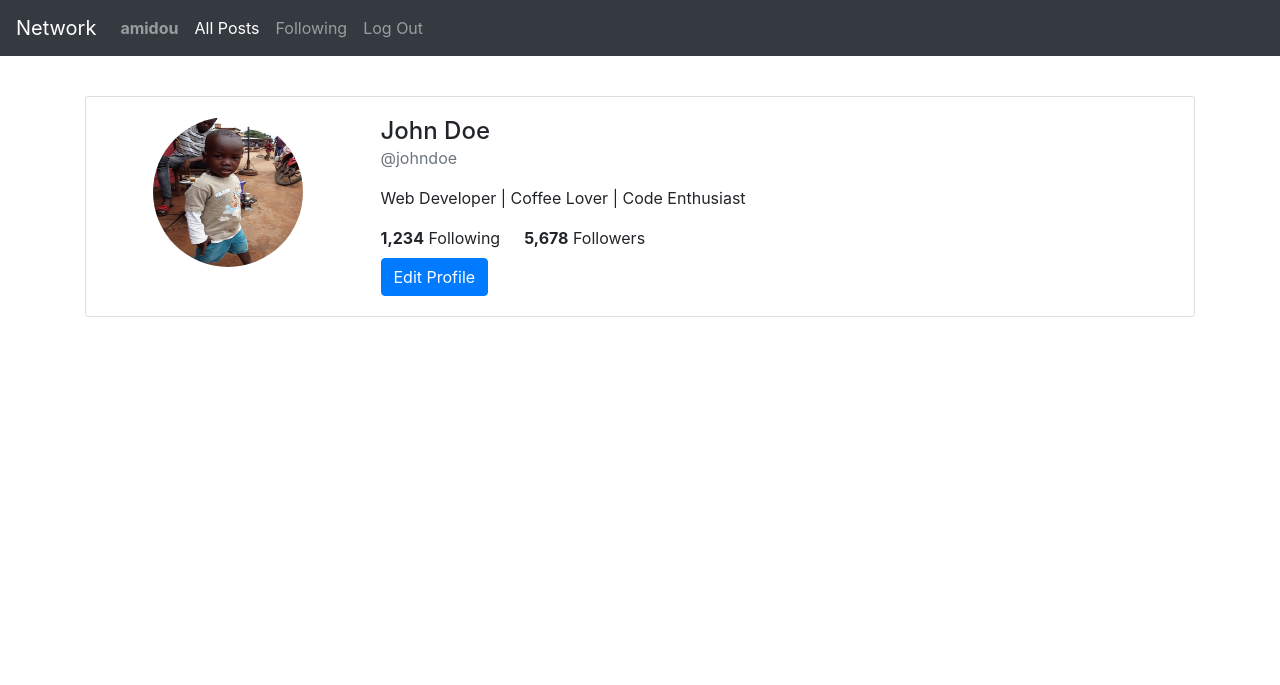
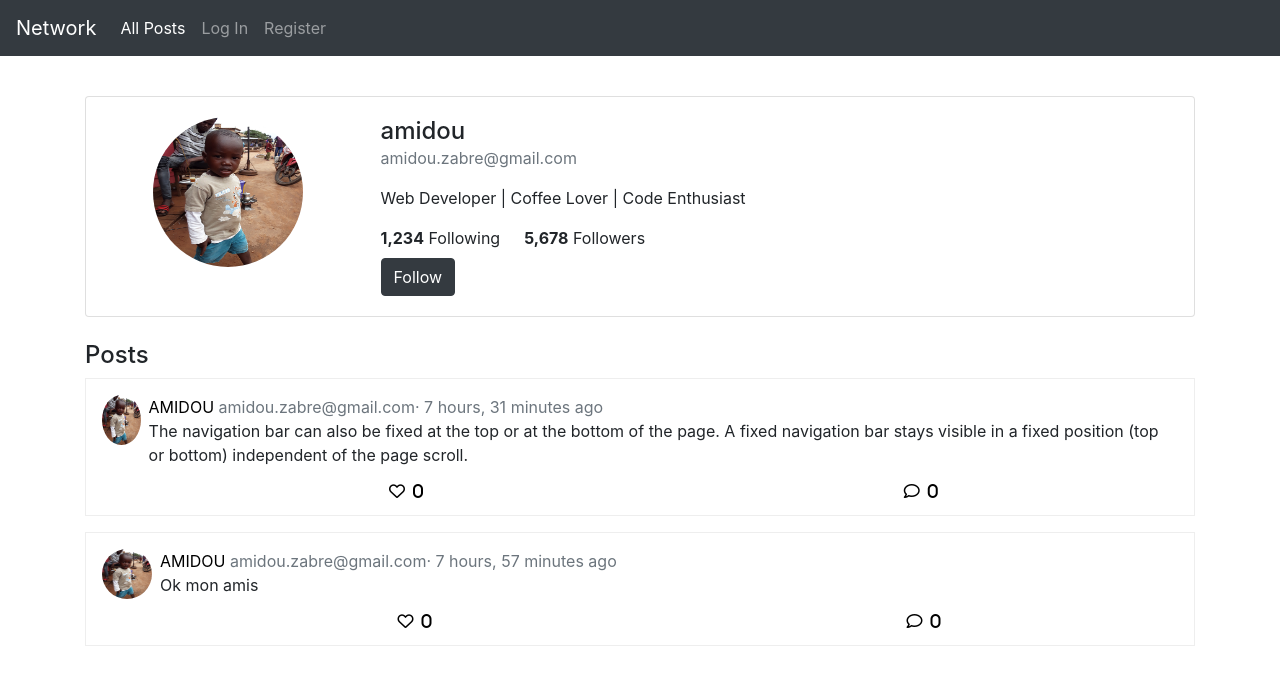
Before and after one commit to amidouzabre/CS50W_Network, a Django app: a page that uses network/templates/network/layout.html in a window 1280 px wide. Shown: the top 685 px of the page. Run offline with Django 3.2, Linux system fonts and the light colour scheme; data comes from the database, SQL or seed files in the repository; both versions use the stored data as it was after the commit; some libraries are stand-ins or nearby versions.

Commit message:
Network->Templates: alter profile.html

```diff
--- a/network/templates/network/layout.html
+++ b/network/templates/network/layout.html
@@ -17,7 +17,7 @@
               <ul class="navbar-nav mr-auto">
                 {% if user.is_authenticated %}
                     <li class="nav-item">
-                        <a class="nav-link" href="#"><strong>{{ user.username }}</strong></a>
+                        <a class="nav-link" href="{% url 'profile' user.username %}"><strong>{{ user.username }}</strong></a>
                     </li>
                 {% endif %}
                 <li class="nav-item">
--- a/network/templates/network/profile.html
+++ b/network/templates/network/profile.html
@@ -9,13 +9,15 @@
                 <div class="row">
                     <!-- Profile Picture -->
                     <div class="col-md-3 text-center">
-                        <img src="{{  user.user_img.url }}" class="rounded-circle profile-img-lg" alt="Profile Picture">
+                        <img src="{{  profile_user.user_img.url }}" class="rounded-circle profile-img-lg" alt="Profile Picture">
                     </div>
                     <!-- Profile Info -->
                     <div class="col-md-9">
-                        <h4 class="mb-0">John Doe</h4>
-                        <p class="text-muted">@johndoe</p>
-                        <p>Web Developer | Coffee Lover | Code Enthusiast</p>
+                        <h4 class="mb-0">{{profile_user.username}}</h4>
+                        <p class="text-muted">{{profile_user.email}}</p>
+                        <p>
+                            {{profile_user.bio}}
+                        </p>
                         <div class="d-flex mb-2">
                             <div class="mr-4">
                                 <strong>1,234</strong> Following
@@ -24,7 +26,14 @@
                                 <strong>5,678</strong> Followers
                             </div>
                         </div>
-                        <button class="btn btn-primary">Edit Profile</button>
+                        <div class="d-flex justify-content-between w-100">
+
+                            {% if user == profile_user %}
+                                <button class="btn btn-primary">Edit Profile</button>
+                            {% else %}
+                                <button class="btn btn-dark">Follow</button>
+                            {% endif %}
+                        </div>
                     </div>
                 </div>
             </div>
@@ -32,6 +41,43 @@
     </div>
 </div>
 
+<div class="row">
+
+    <div class="col-12">
+        <h4 class="mt-4">Posts</h4>
+    <div class="posts">
+
+        {% for post in posts%}
+        <div class="post-box">
+            <div class="d-flex">
+                <img src="{{ post.user.user_img.url }}" class="profile-img me-2 mr-2" alt="Profile">
+
+                <div class="d-flex flex-column flex-grow-1">
+                    <div class="mb-0">
+                        <a href="{% url 'profile' post.user.username %}">{{post.user.username|upper}} </a>
+                        <span class="text-muted">
+                            {{post.user.email}}·
+                            {{post.created_at|timesince }} ago
+                        </span>
+                    </div>
+                    <p>
+                        {{post.content}}
+                    </p>
+
+                    <div class="d-flex justify-content-around w-100">
+                        <a href="#" class="far fa-heart"><span class="pl-2">{{ post.likes.count }}</span></a>
+                        <a href="#" class="far fa-comment"><span class="pl-2">0</span></a>
+                    </div>
+
+                </div>
+
+            </div>
+        </div>
+        {% endfor %}
+
+    </div>
+    </div>
+</div>
 
 
 {% endblock %}
--- a/network/views.py
+++ b/network/views.py
@@ -78,9 +78,9 @@ def post_new(request):
 
 
 def profile(request, username):
-    user = User.objects.get(username=username)
-    posts = Post.objects.filter(user=user)
+    profile_user = User.objects.get(username=username)
+    posts = Post.objects.filter(user=profile_user).order_by('-created_at')
     return render(request, "network/profile.html", context={
-        'user': user,
+        'profile_user': profile_user,
         'posts': posts
     })
```
Also changed, not shown: db.sqlite3.
